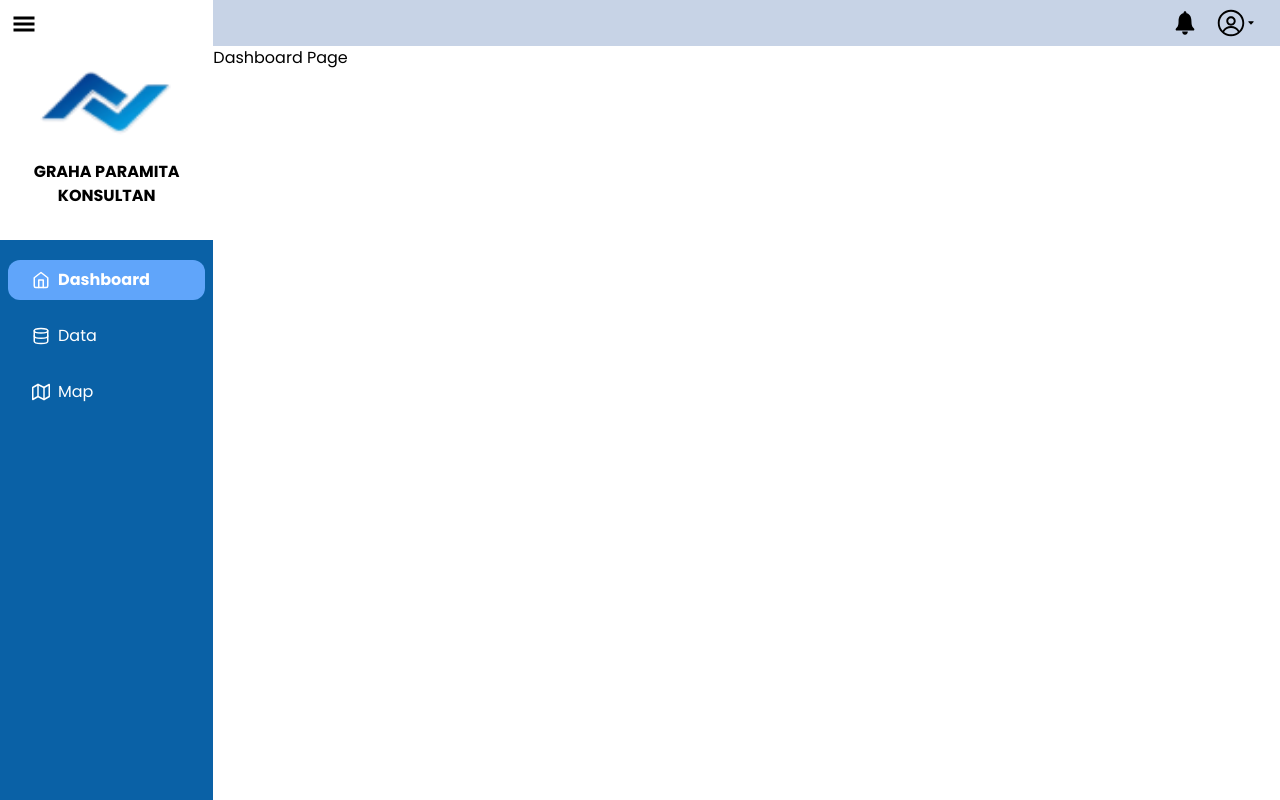
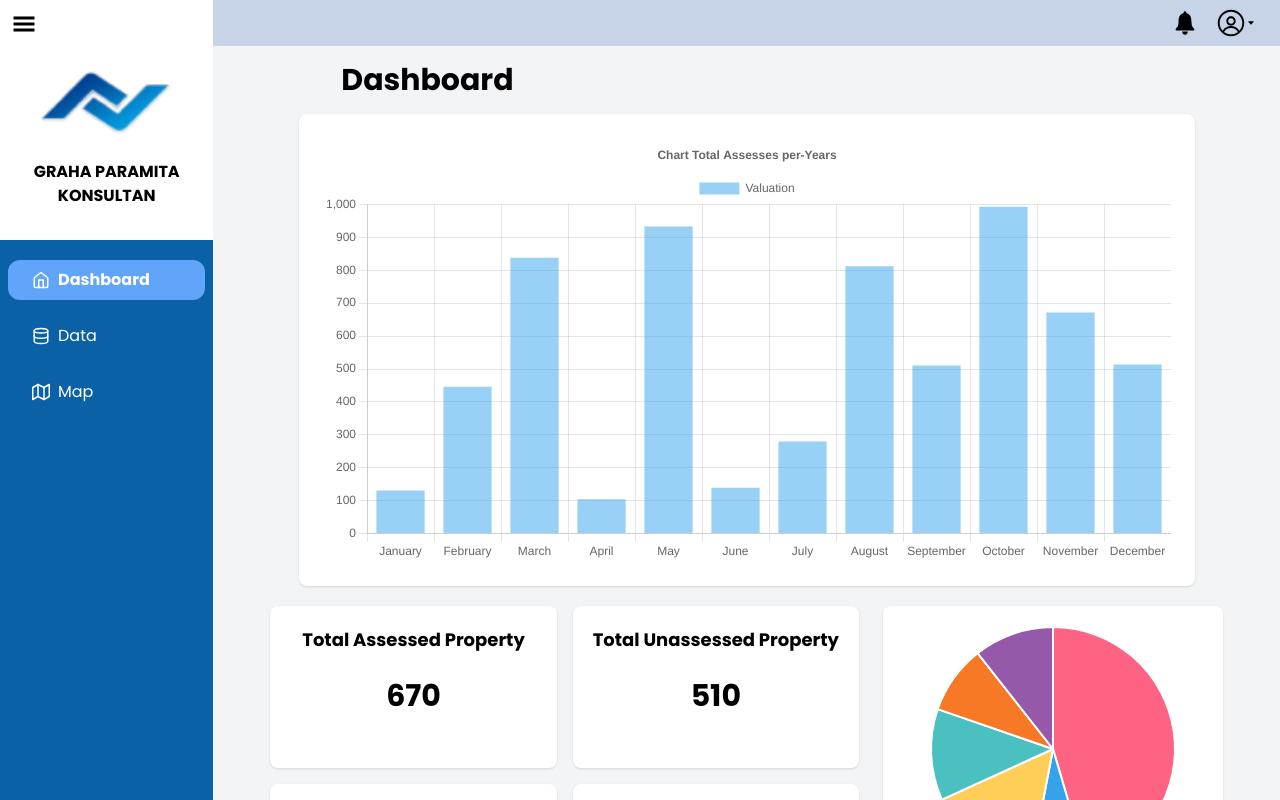
Before and after one commit to alvinwatner/appraise-map-portal, a Next.js app: page /dashboard in a window 1280 px wide. Built offline with nearby package versions, Linux system fonts and the light colour scheme; no server answers.

Commit message:
✨feature: add initial layout for dashboard

```diff
--- /dev/null
+++ b/app/dashboard/components/BarChart.tsx
@@ -0,0 +1,53 @@
+import React from 'react';
+import {
+  Chart as ChartJS,
+  CategoryScale,
+  LinearScale,
+  BarElement,
+  Title,
+  Tooltip,
+  Legend,
+} from 'chart.js';
+import { Bar } from 'react-chartjs-2';
+
+ChartJS.register(
+  CategoryScale,
+  LinearScale,
+  BarElement,
+  Title,
+  Tooltip,
+  Legend
+);
+
+export const options = {
+  responsive: true,
+
+  plugins: {
+    legend: {
+      position: 'top' as const,
+    },
+    title: {
+      display: true,
+      text: 'Chart Total Assesses per-Years',
+    },
+  },
+};
+
+const labels = ['January', 'February', 'March', 'April', 'May', 'June', 'July', 'August', 'September', 'October', 'November', 'December'];
+
+export const data = {
+  labels,
+  datasets: [
+    {
+      label: 'Valuation',
+      data: labels.map(() => Math.floor(Math.random() * 1000)),
+      backgroundColor: 'rgba(53, 162, 235, 0.5)',
+    },
+  ],
+};
+
+export function BarChart() {
+  return <Bar options={options} data={data} />;
+}
+
+export default BarChart;
--- /dev/null
+++ b/app/dashboard/components/NumberCard.tsx
@@ -0,0 +1,18 @@
+// components/NumberCard.tsx
+import React from "react";
+
+interface NumberCardProps {
+  title: string;
+  value: number;
+}
+
+const NumberCard: React.FC<NumberCardProps> = ({ title, value }) => {
+  return (
+    <div className="bg-white shadow rounded-lg p-5 text-center">
+      <div className="text-lg font-semibold">{title}</div>
+      <div className="text-3xl font-bold mt-6">{value}</div>
+    </div>
+  );
+};
+
+export default NumberCard;
--- /dev/null
+++ b/app/dashboard/components/PieChart.tsx
@@ -0,0 +1,55 @@
+// components/PieChart.tsx
+import React from 'react';
+import { Pie } from 'react-chartjs-2';
+import {
+  Chart as ChartJS,
+  Tooltip,
+  Legend,
+  ArcElement,
+  Title
+} from 'chart.js';
+
+ChartJS.register(
+  Tooltip,
+  Legend,
+  ArcElement,
+  Title
+);
+
+const data = {
+  labels: ['2019', '2020', '2021', '2022', '2023', '2024'],
+  datasets: [{
+    data: [300, 50, 100, 80, 60, 70],
+    backgroundColor: [
+      '#FF6384',
+      '#36A2EB',
+      '#FFCE56',
+      '#4BC0C0',
+      '#F77825',
+      '#9658A9'
+    ],
+    hoverBackgroundColor: [
+      '#FF6384',
+      '#36A2EB',
+      '#FFCE56',
+      '#4BC0C0',
+      '#F77825',
+      '#9658A9'
+    ]
+  }]
+};
+
+const options = {
+  responsive: true,
+  plugins: {
+    legend: {
+      position: 'bottom' as const,
+    },
+  },
+};
+
+const PieChart: React.FC = () => {
+  return <Pie data={data} options={options} />;
+}
+
+export default PieChart;
--- a/app/dashboard/page.tsx
+++ b/app/dashboard/page.tsx
@@ -3,6 +3,10 @@
 import { useRouter } from "next/navigation";
 import { useEffect } from "react";
 import { supabase } from "../lib/supabaseClient";
+import Chart from "chart.js/auto";
+import BarChart from "./components/BarChart";
+import NumberCard from "./components/NumberCard";
+import PieChart from "./components/PieChart";
 
 export default function Page() {
   const router = useRouter();
@@ -26,6 +30,25 @@ export default function Page() {
 
     fetchSession();
   }, [router]);
-
-  return <p>Dashboard Page</p>;
+  return (
+    <div className="flex flex-col h-full p-4 bg-gray-100">
+      <h1 className="text-3xl font-bold mb-4 pl-28">Dashboard</h1>
+      <div className="flex-1 flex justify-center items-center mb-5">
+        <div className="w-full max-w-4xl bg-white shadow rounded-lg p-6 flex justify-center items-center">
+          <BarChart />
+        </div>
+      </div>
+      <div className="flex justify-center gap-6 mb-6">
+        <div className="grid grid-cols-2 gap-4">
+          <NumberCard title="Total Assessed Property" value={670} />
+          <NumberCard title="Total Unassessed Property" value={510} />
+          <NumberCard title="Total Assesses" value={460} />{" "}
+          <NumberCard title="Total Assesses" value={460} />{" "}
+        </div>
+        <div className="bg-white shadow rounded-lg p-5 flex justify-center items-center">
+          <PieChart />
+        </div>
+      </div>
+    </div>
+  );
 }
--- a/app/services/dataManagement.service.ts
+++ b/app/services/dataManagement.service.ts
@@ -124,7 +124,6 @@ export const fetchProperties = async (
   sortField: string = "id",
   sort: string = "asc"
 ): Promise<{ data: Property[]; total: number }> => {
-  console.log(`fetching properties data`);
   const {
     propertyType,
     objectType,
--- a/package.json
+++ b/package.json
@@ -20,12 +20,14 @@
     "@supabase/supabase-js": "^2.44.2",
     "@types/google.maps": "^3.54.10",
     "bcrypt": "^5.1.1",
+    "chart.js": "^4.4.3",
     "clipboard-copy": "^4.0.1",
     "date-fns": "^3.6.0",
     "file-saver": "^2.0.5",
     "next": "14.0.4",
     "papaparse": "^5.4.1",
     "react": "^18",
+    "react-chartjs-2": "^5.2.0",
     "react-dom": "^18",
     "react-icons": "^5.2.1",
     "react-modal": "^3.16.1",
```
Also changed, not shown: 1 other file (tests, documents, lock files or other folders).
